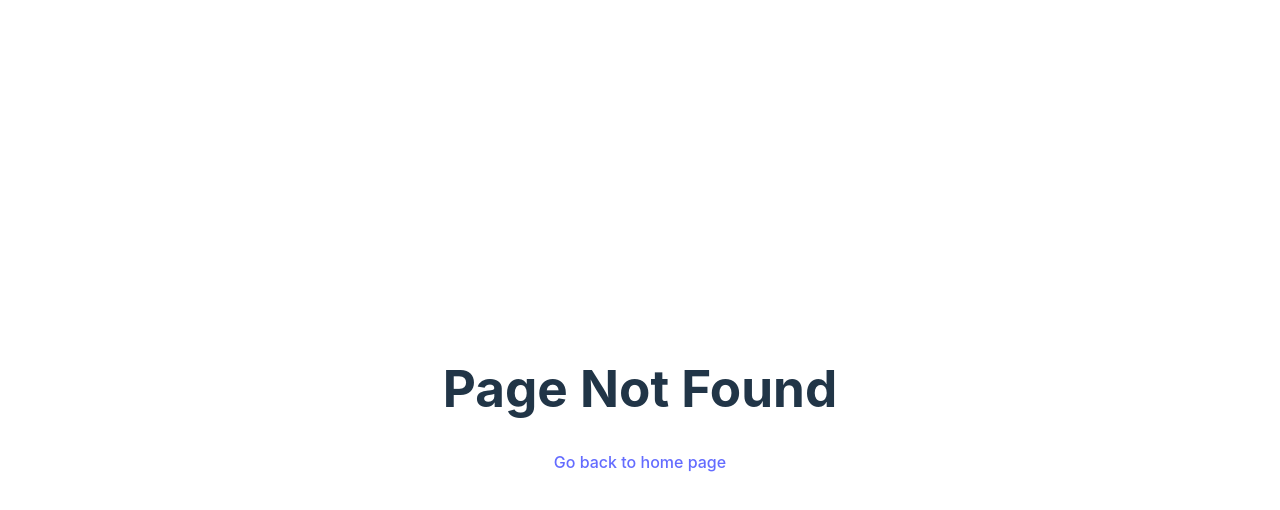
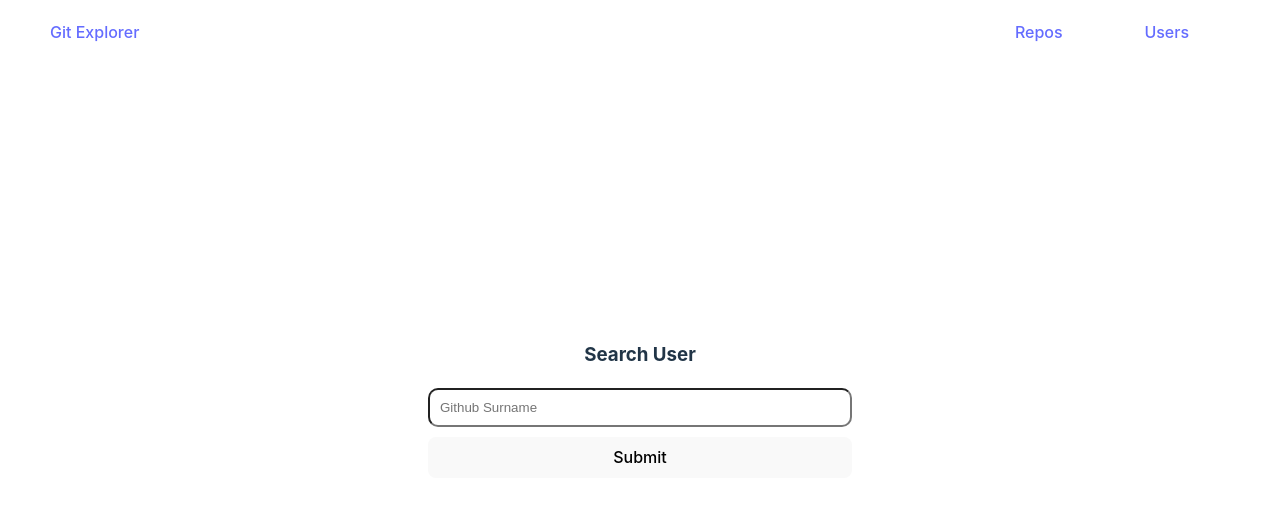
Before and after one commit to JenkinHe/github-explorer-react-router, a React (Create React App) app in the folder git-explorer/: page /search in a window 1280 px wide. Before the commit this address had no page. Shown: the top 510 px of the page. Built offline with nearby package versions, Linux system fonts and the light colour scheme; the HTML template or start-up script is replaced by a standard one.

Commit message:
programmatic navigation

```diff
--- a/git-explorer/src/App.js
+++ b/git-explorer/src/App.js
@@ -7,6 +7,7 @@ import Users from "./components/users";
 import Navbar from "./components/navbar";
 import NotFound from "./components/notfound";
 import UserProfile from "./components/userProfile"
+import SearchUser from "./components/searchUser"
 
 function App() {
   return (
@@ -17,6 +18,7 @@ function App() {
           <Route path="/about" element={<AboutUs />} />
           <Route path="/users" element={<Users />} />
           <Route path="/users/user/:username" element={<UserProfile/>}/>
+          <Route path="/search" element={<SearchUser/>}/>
 
         </Route>
         <Route path="*" element={<NotFound/>}/>
--- a/git-explorer/src/components/searchUser.js
+++ b/git-explorer/src/components/searchUser.js
@@ -1,12 +1,14 @@
 import axios from "axios";
 import React, { useEffect, useState } from "react";
 import "./styles.css";
+import { useNavigate } from "react-router-dom";
 
 const SearchUser = () => {
   const [username, setUsername] = useState(null);
   const [errorMsg, setErrorMsg] = useState(null);
   const [loading, setLoading] = useState("Submit");
   const [attempts, setAttempts] = useState(3);
+  const navigate =useNavigate();
 
   const handleGetUser = async (e) => {
     const response = await axios.get(
@@ -14,6 +16,8 @@ const SearchUser = () => {
     );
     if (response.status === 200) {
       // REDIRECT
+      navigate(`/users/user/${username}`)
+
     }
     return response;
   };
@@ -32,8 +36,11 @@ const SearchUser = () => {
   useEffect(() => {
     if (attempts <= 0) {
       setErrorMsg("Too many attempts, REDIRECTING...");
+      setTimeout(()=>{
+        navigate('/');
+      },3000)
     }
-  }, [attempts]);
+  }, [attempts,navigate]);
   return (
     <>
       <h3>Search User</h3>
--- a/git-explorer/src/components/users.js
+++ b/git-explorer/src/components/users.js
@@ -1,10 +1,11 @@
 import axios from "axios";
 import React, { useEffect, useState } from "react";
-import { Link } from "react-router-dom";
+import { Link,useNavigate } from "react-router-dom";
 
 const Users = () => {
   //State management
   const [gitUsers, setGitUsers] = useState([]);
+  const navigate=useNavigate();
 
   const getGitUsers = async () => {
     const response = await axios.get("https://api.github.com/users?since=XXXX");
@@ -28,7 +29,7 @@ const Users = () => {
               className="user-avatar"
             />
             <span className="username">{user.login}</span>
-            <Link to={`/users/user/${user.login}`} className="view-btn">View User</Link>
+            <button onClick={()=>navigate(`/users/user/${user.login}`)}>View User</button>
           </div>
         ))}
       </div>
```
